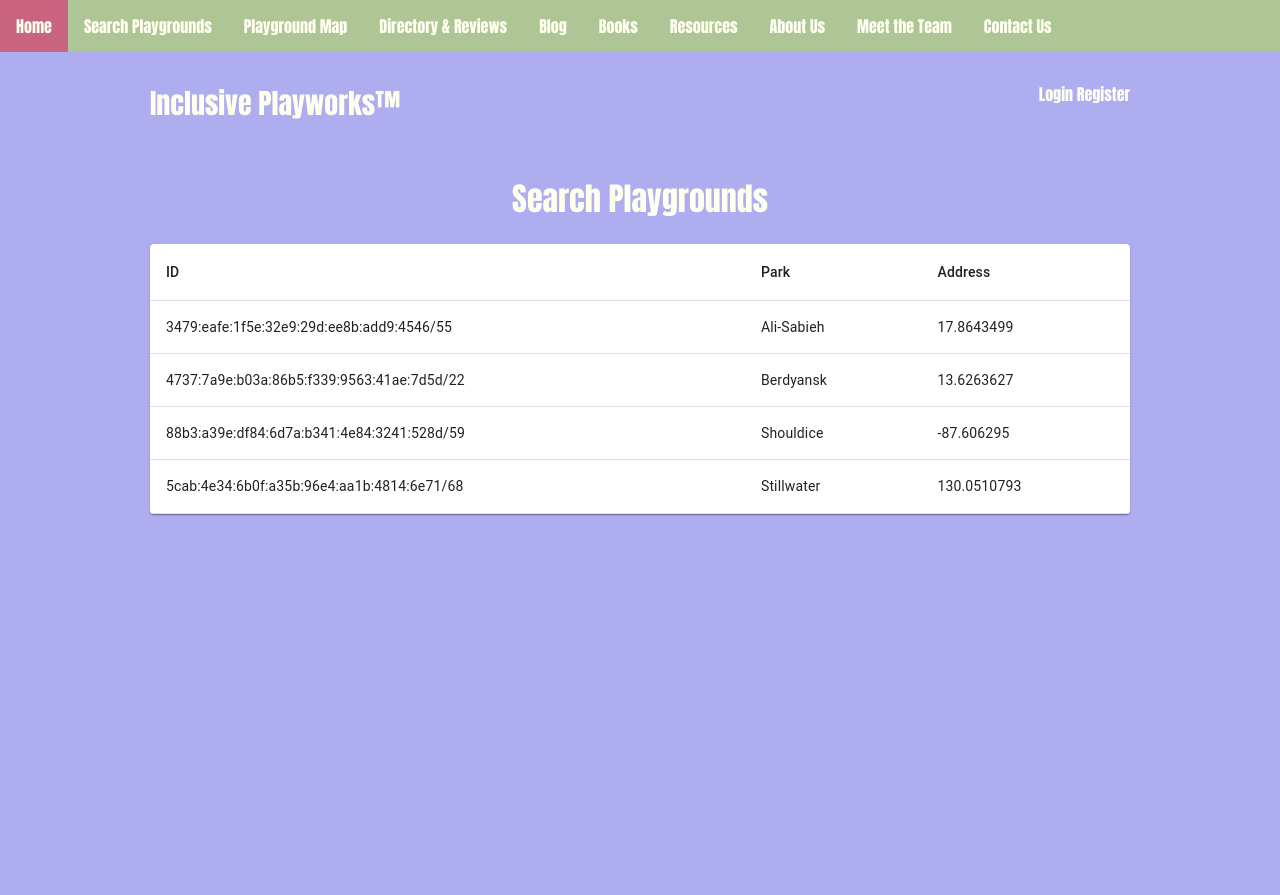
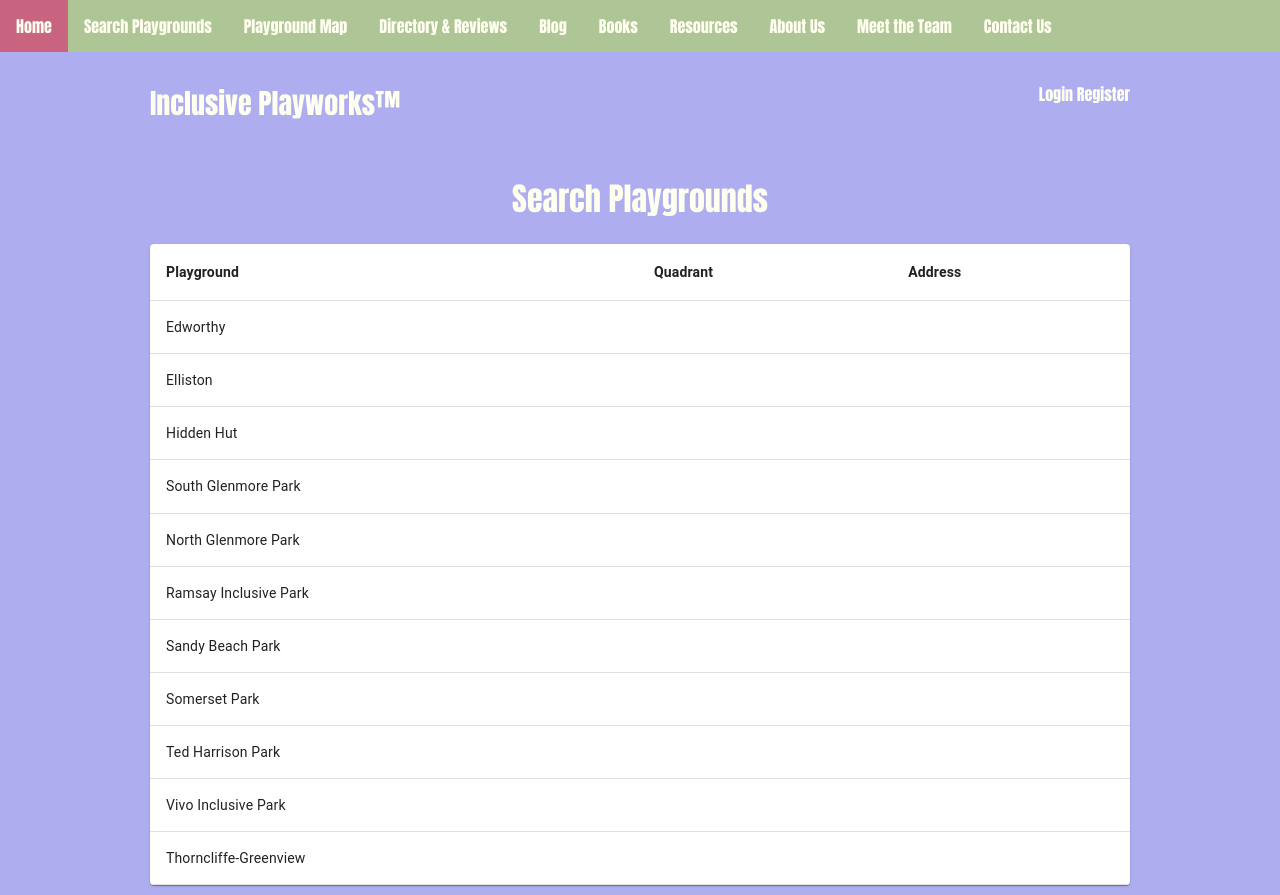
Before and after one commit to htntang/everychildplays, a React (Create React App) app in the folder client/: page /search in a window 1280 px wide. Before the commit the page ends 800 px from the top, so only its background shows below. Built offline with nearby package versions, Linux system fonts and the light colour scheme.

Commit message:
fixed up the mui table

```diff
--- a/client/src/Components/MuiTable.tsx
+++ b/client/src/Components/MuiTable.tsx
@@ -13,19 +13,18 @@ export const MuiTable = () => {
         <Table aria-label='simple-table'>
             <TableHead>
             <TableRow>
-            <TableCell>ID</TableCell>
-            <TableCell>Park</TableCell>
-            <TableCell>Address</TableCell>
+            <TableCell><b>Playground</b></TableCell>
+            <TableCell><b>Quadrant</b></TableCell>
+            <TableCell><b>Address</b></TableCell>
             </TableRow>
             </TableHead>
             {
                 tableData.map(row => (
                     <TableRow
-                    key = {row.id}
-                    sx = {{ '&:last-child td, &:last-child th' : {border:0} }}
+                    key = {row.playground}
                     >
-                        <TableCell>{row.id}</TableCell>
                         <TableCell>{row.playground}</TableCell>
+                        <TableCell>{row.quadrant}</TableCell>
                         <TableCell>{row.address}</TableCell>
                     </TableRow>
                 ))
@@ -38,8 +37,59 @@ export const MuiTable = () => {
 
 const tableData =
 [
-    {"id":"3479:eafe:1f5e:32e9:29d:ee8b:add9:4546/55","playground":"Ali-Sabieh","address":17.8643499},
-    {"id":"4737:7a9e:b03a:86b5:f339:9563:41ae:7d5d/22","playground":"Berdyansk","address":13.6263627},
-    {"id":"88b3:a39e:df84:6d7a:b341:4e84:3241:528d/59","playground":"Shouldice","address":-87.606295},
-    {"id":"5cab:4e34:6b0f:a35b:96e4:aa1b:4814:6e71/68","playground":"Stillwater","address":130.0510793}
+    {
+        "playground":"Edworthy",
+        "quadrant":"",
+        "address":""
+    },
+    {
+        "playground":"Elliston",
+        "quadrant":"",
+        "address":""
+    },
+    {
+        "playground":"Hidden Hut",
+        "quadrant":"",
+        "address":""
+    },
+    {
+        "playground":"South Glenmore Park",
+        "quadrant":"",
+        "address":""
+    },
+    {
+        "playground":"North Glenmore Park",
+        "quadrant":"",
+        "address":""
+    },
+    {
+        "playground":"Ramsay Inclusive Park",
+        "quadrant":"",
+        "address":""
+    },
+    {
+        "playground":"Sandy Beach Park",
+        "quadrant":"",
+        "address":""
+    },
+    {
+        "playground":"Somerset Park",
+        "quadrant":"",
+        "address":""
+    },
+    {
+        "playground":"Ted Harrison Park",
+        "quadrant":"",
+        "address":""
+    },
+    {
+        "playground":"Vivo Inclusive Park",
+        "quadrant":"",
+        "address":""
+    },
+    {
+        "playground":"Thorncliffe-Greenview",
+        "quadrant":"",
+        "address":""
+    }
 ]
```
